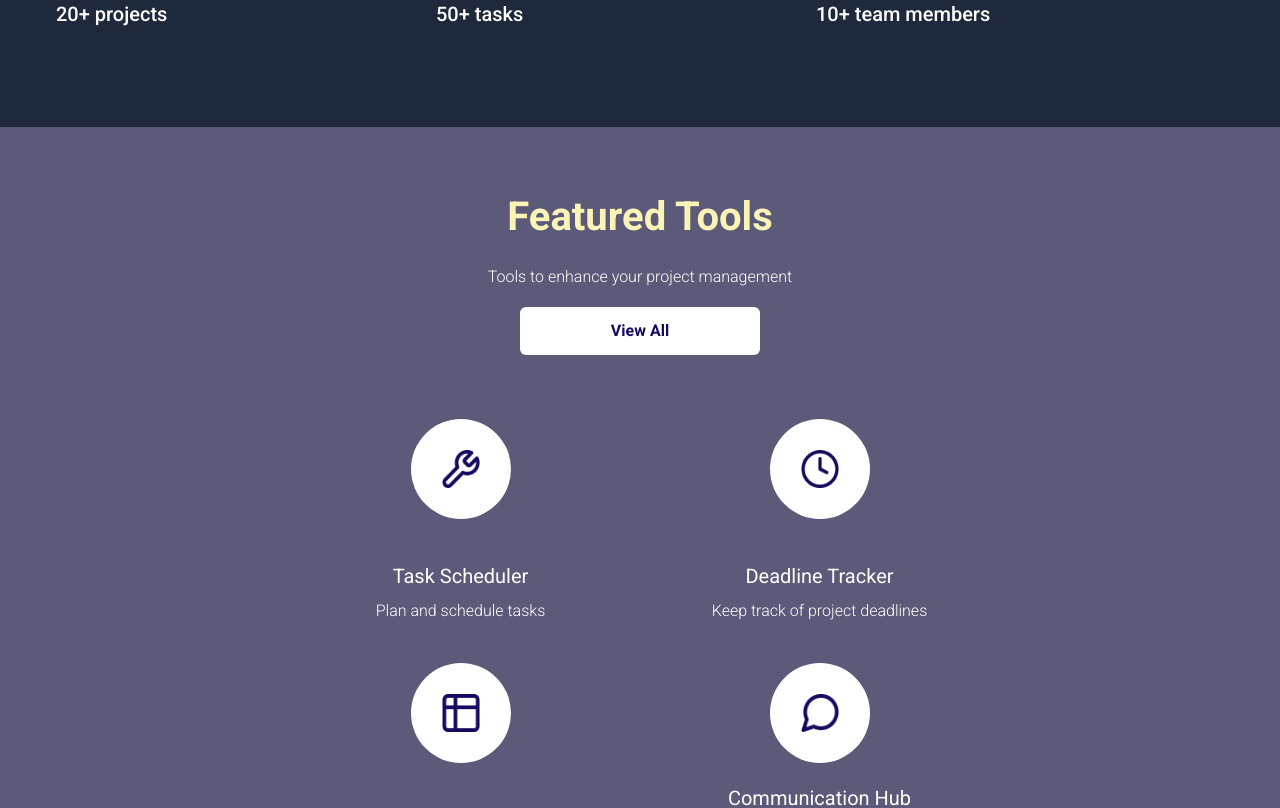
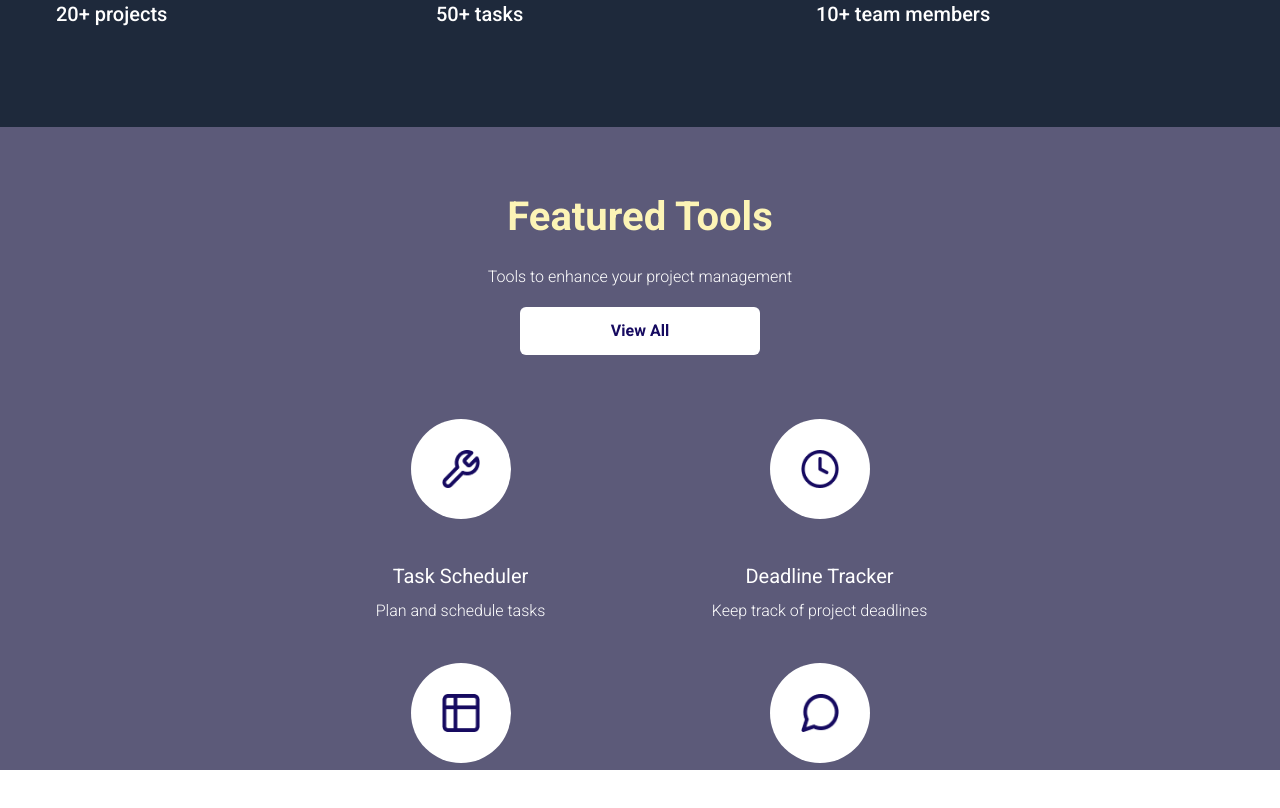
Before and after one commit to Enne-Amore/secondChallenge-compassPB, a React (Vite) app: page / in a window 1280 px wide. Shown: the part 1440-2248 px from the top of the page. Built offline with nearby package versions, Linux system fonts and the light colour scheme; a web font is replaced by a local one.

Commit message:
feat: changing session container width from maximum to minimum

```diff
--- a/src/components/home/Feature.module.css
+++ b/src/components/home/Feature.module.css
@@ -1,7 +1,7 @@
 .mainContainer {
     @apply bg-purple-450 h-[1270px] py-[60px] flex flex-col gap-16
     /* tela de tablete */
-    tablete:py-[60px] tablete:h-[844px] tablete:items-center
+    tablete:py-[60px] tablete:px-[170px] tablete:h-[643px] tablete:items-center
     /* tela para desktop: */
     desktop:min-h-[643px]
     desktop:min-w-[1440px]
--- a/src/components/home/Manager.module.css
+++ b/src/components/home/Manager.module.css
@@ -3,14 +3,15 @@
     /* tela de tablete */
     tablete:min-w-[744px] tablete:h-[843px]  tablete:py-[60px] tablete:pl-[44px] tablete:ml-0
     /* tela de desktop */
-    desktop:py-[60px] desktop:px-[170px]  desktop:ml-0 desktop:min-w-[1440px] desktop:relative desktop:gap-x-11
+    desktop:py-[60px] desktop:px-[170px]
+    desktop:ml-0 desktop:min-w-[1440px] desktop:relative desktop:gap-x-11
 
 }
 
 .container {
     @apply text-start mx-5 flex flex-col gap-10 justify-center
     /* tela de tablete */
-    tablete:w-[655px] tablete:h-[216px] tablete:justify-start tablete:mx-0
+    tablete:max-w-[655px] tablete:max-h-[216px] tablete:justify-start tablete:mx-0
     /* tela de desktop */
     desktop:min-w-[1100px]
 }
```
